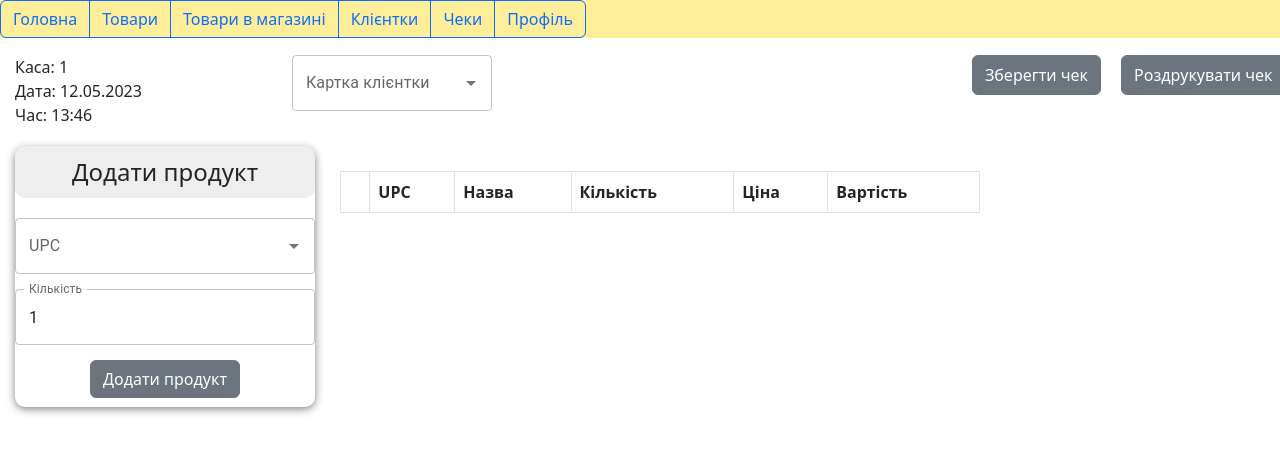
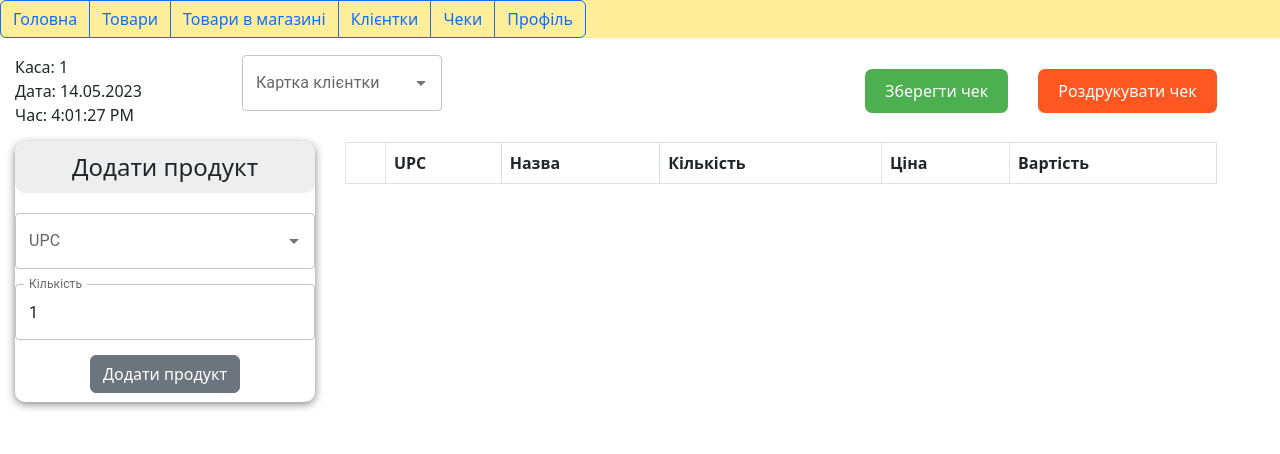
Before and after one commit to koejdga/SupermarketUI, a React (Vite) app in the folder react-app/: page / in a window 1280 px wide. Both pictures are taken after a click on the button "Створити чек". Shown: the top 454 px of the page. Built offline with nearby package versions, Linux system fonts and the light colour scheme.

Commit message:
Rearrange add check view, checks and profile pages (cashier)

```diff
--- a/react-app/src/App.css
+++ b/react-app/src/App.css
@@ -5,8 +5,39 @@
   }
 
   .full-page {
-    width: 100%;
     height: 100%;
     margin-left: 15px;
     margin-top: 55px;
   }
+
+  .column-container {
+    display: flex;
+    flex-direction: column;
+    gap: 15px;
+  }
+
+.save-check-button {
+  background-color: #4caf50;
+  color: white;
+  padding: 10px 20px;
+  border: none;
+  border-radius: 7px;
+  cursor: pointer;
+}
+
+.save-check-button:hover {
+  background-color: #45a049;
+}
+
+.print-check-button {
+  background-color: #ff5722;
+  color: white;
+  padding: 10px 20px;
+  border: none;
+  border-radius: 7px;
+  cursor: pointer;
+}
+
+.print-check-button:hover {
+  background-color: #e64a19;
+}
--- a/react-app/src/App.tsx
+++ b/react-app/src/App.tsx
@@ -24,6 +24,7 @@ import ProductsService from "./services/ProductsService";
 import ChecksService from "./services/ChecksService";
 import StoreProductsService from "./services/StoreProductsService";
 import ProfileService from "./services/ProfileService";
+import CheckInfo from "./components/CheckInfo";
 
 function App() {
   // TODO зробити друкування (типу щоб кнопка надрукувати звіт працювала)
@@ -133,6 +134,11 @@ function App() {
 
   const createCheckLabel = "Створити чек";
 
+  enum ShowOnChecksPage {
+    showCheckInfo = 0,
+    showChecksTable,
+  }
+
   //#endregion
 
   //#region Column names
@@ -194,6 +200,10 @@ function App() {
   //#endregion
 
   //#region Variables
+  const [checksPageView, setChecksPageView] = useState(
+    ShowOnChecksPage.showChecksTable
+  );
+
   const [whatTableIsVisible, setTableVisible] = useState(-1);
 
   const [isPromotional, setIsPromotional] = useState("");
@@ -360,6 +370,10 @@ function App() {
   };
 
   const handleAddRow = async () => {};
+
+  const showCheckInfo = () => {
+    setChecksPageView(ShowOnChecksPage.showCheckInfo);
+  };
 
   //#endregion
 
@@ -1079,52 +1093,48 @@ function App() {
               />
             )}
             {showAddCheckForm && (
-              <div>
+              <div className="column-container" style={{ width: "95%" }}>
                 <div
                   style={{
                     display: "flex",
+                    justifyContent: "space-between",
+                    alignItems: "center",
                   }}
                 >
+                  <div style={{ display: "flex", gap: "100px" }}>
                     <div>
+                      {/* TODO оцей номер каси я не знаю звідки брати взагалі, але ладно */}
                       <label>Каса: 1</label>
                       <br />
-                    <label>Дата: 12.05.2023</label>
+                      <label>
+                        Дата: {new Date().toLocaleDateString("uk-ua")}
+                      </label>
                       <br />
-                    <label>Час: 13:46</label>
+                      <label>Час: {new Date().toLocaleTimeString()}</label>
                     </div>
 
-                  <div style={{ width: "200px", marginLeft: "150px" }}>
                     <AutocompleteTextField
                       options={UPCs}
                       onChange={handleOnChangeUPC}
                       label="Картка клієнтки"
+                      style={{ width: "200px" }}
                     />
                   </div>
 
-                  <button
-                    style={{ marginLeft: "480px", height: "40px" }}
-                    className="btn btn-secondary"
-                    onClick={saveCheck}
-                  >
+                  <div style={{ display: "flex", gap: "30px" }}>
+                    <button className="save-check-button" onClick={saveCheck}>
                       Зберегти чек
                     </button>
 
                     <button
-                    style={{ marginLeft: "20px", height: "40px" }}
-                    className="btn btn-secondary"
+                      className="print-check-button"
                       // onClick = saveCheck + printCheck
                     >
                       Роздрукувати чек
                     </button>
                   </div>
-
-                <div
-                  style={{
-                    display: "flex",
-                    gap: "25px",
-                    marginTop: "20px",
-                  }}
-                >
+                </div>
+                <div style={{ display: "flex", gap: "30px" }}>
                   <AddProductForm
                     options={UPCs}
                     onAdd={function (upc: string, amount: number): void {
@@ -1139,8 +1149,7 @@ function App() {
                       );
                     }}
                   />
-
-                  <div style={{ width: "50%" }}>
+                  <div style={{ flexGrow: 1 }}>
                     <TableObject
                       columnNames={checkColumnNames}
                       rows={checkRows}
@@ -1153,7 +1162,7 @@ function App() {
         )}
         {whatTableIsVisible === Table.Products && (
           <div style={{ display: "flex" }}>
-            <div style={{ flexGrow: 1 }}>
+            <div className="column-container" style={{ flexGrow: 1 }}>
               <div
                 style={{
                   display: "flex",
@@ -1204,14 +1213,7 @@ function App() {
             </div>
 
             <div style={{ width: "1px", backgroundColor: "grey" }}></div>
-            <div
-              style={{
-                display: "flex",
-                flexDirection: "column",
-                gap: "5px",
-                flexGrow: 1,
-              }}
-            >
+            <div className="column-container" style={{ flexGrow: 1 }}>
               <div style={{ display: "flex", gap: "10px" }}>
                 <AutocompleteTextField
                   label="Чи акційний товар"
@@ -1234,6 +1236,7 @@ function App() {
                     columnNames={storeProductsColumnNames}
                     service={storeProductsService}
                     updater={updater}
+                    withButtons={false}
                   />
                 )}
               </div>
@@ -1241,7 +1244,7 @@ function App() {
           </div>
         )}
         {whatTableIsVisible === Table.Clients && (
-          <div style={{ width: "95%" }}>
+          <div className="column-container" style={{ width: "95%" }}>
             <div
               style={{
                 display: "flex",
@@ -1271,7 +1274,9 @@ function App() {
               columnNames={clientsColumnNames}
               service={clientsService}
               updater={updater}
+              onlyEditButton={true}
             />
+
             <EditOrCreateWindow
               columnNames={clientsColumnNames}
               saveNewRow={setNewRow}
@@ -1281,14 +1286,7 @@ function App() {
         )}
         {whatTableIsVisible === Table.Checks && (
           <>
-            <div
-              style={{
-                display: "flex",
-                justifyContent: "start",
-                gap: "25px",
-                marginBottom: "15px",
-              }}
-            >
+            <div className="column-container" style={{ width: "90%" }}>
               <div style={{ width: "250px" }}>
                 <DateInput
                   dateRange={checksDateRangeManager}
@@ -1296,53 +1294,19 @@ function App() {
                 />
               </div>
 
-              <div style={{ width: "15%" }}>
-                <AutocompleteTextField
-                  options={clientsPercents}
-                  onChange={handleOnChangePercent}
-                  label="Cashier ID"
-                />
-              </div>
-
-              <button
-                style={{ marginRight: "15px" }}
-                type="button"
-                className="btn btn-secondary"
-                data-bs-toggle="offcanvas"
-                data-bs-target="#offcanvasScrolling"
-                aria-controls="offcanvasScrolling"
-              >
-                Додати чек
-              </button>
-
-              <button
-                className="btn btn-secondary"
-                style={{
-                  height: "40px",
-                  marginTop: "12px",
-                  marginLeft: "40%",
-                }}
-              >
-                Загальна сума
-              </button>
-              <PrintReportButton
-                buttonStyle={{
-                  height: "40px",
-                  marginTop: "12px",
-                }}
-              />
-            </div>
+              {checksPageView === ShowOnChecksPage.showChecksTable && (
                 <TableObject
                   columnNames={checksColumnNames}
                   service={checksService}
                   updater={updater}
+                  withButtons={false}
+                  onDoubleClickRow={showCheckInfo}
                 />
-
-            <EditOrCreateWindow
-              columnNames={checksColumnNames}
-              saveNewRow={setNewRow}
-              onSave={handleAddRow}
-            />
+              )}
+              {checksPageView === ShowOnChecksPage.showCheckInfo && (
+                <CheckInfo />
+              )}
+            </div>
           </>
         )}
         {whatTableIsVisible === Table.Profile && (
@@ -1351,53 +1315,8 @@ function App() {
           </div>
         )}
       </div>
-      {/* <div style={{ display: "flex", paddingTop: "10px" }}>
-        <div style={{ flexGrow: 1 }}>
-          <div
-            style={{
-              display: "flex",
-              alignItems: "center",
-              gap: "30px",
-            }}
-          >
-            <AutocompleteTextField
-              label="Категорія"
-              options={categories}
-              onChange={handleOnChangeCategory}
-              style={{ width: "200px" }}
-            />
-
-            <AutocompleteTextField
-              label="Назва товару"
-              options={productNames}
-              onChange={handleOnChangeProductName}
-              style={{ width: "300px" }}
-            />
-          </div>
-          <div style={{ width: "80%" }}>
-            <TableObject
-              columnNames={productsColumnNames}
-              service={productsService}
-              updater={updater}
-              withButtons={false}
-            />
-          </div>
-        </div>
-      </div> */}
     </div>
   );
 }
 
 export default App;
-
-// name="John"
-//               surname="Doe"
-//               patronymic="Smith"
-//               employeeRole="Software Engineer"
-//               salary="$120,000"
-//               dateOfBirth="January 1, 1980"
-//               dateOfWorkStart="June 1, 2015"
-//               phoneNumber="(123) 456-7890"
-//               city="San Francisco"
-//               street="123 Main St"
-//               zipCode="12345"
--- /dev/null
+++ b/react-app/src/components/CheckInfo.tsx
@@ -0,0 +1,7 @@
+import React from "react";
+
+const CheckInfo = () => {
+  return <div>CheckInfo NOT IMPLEMENTED YET TODO</div>;
+};
+
+export default CheckInfo;
```
Also changed, not shown: react-app/src/components/DateInput.tsx (+60 -6 lines), react-app/src/components/Profile.tsx (+50 -42 lines), react-app/src/components/TableObject.tsx (+34 -14 lines). Lines whose indentation alone changed are shown as unchanged.
